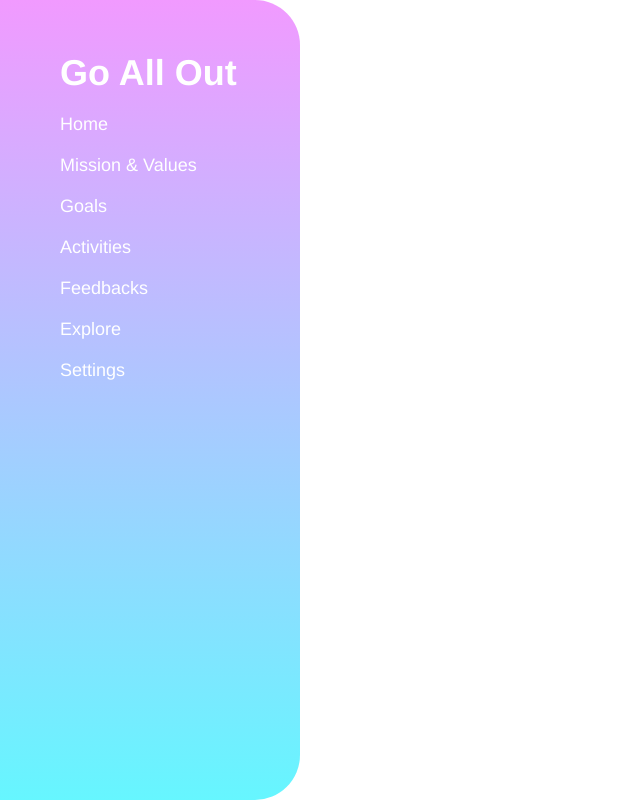
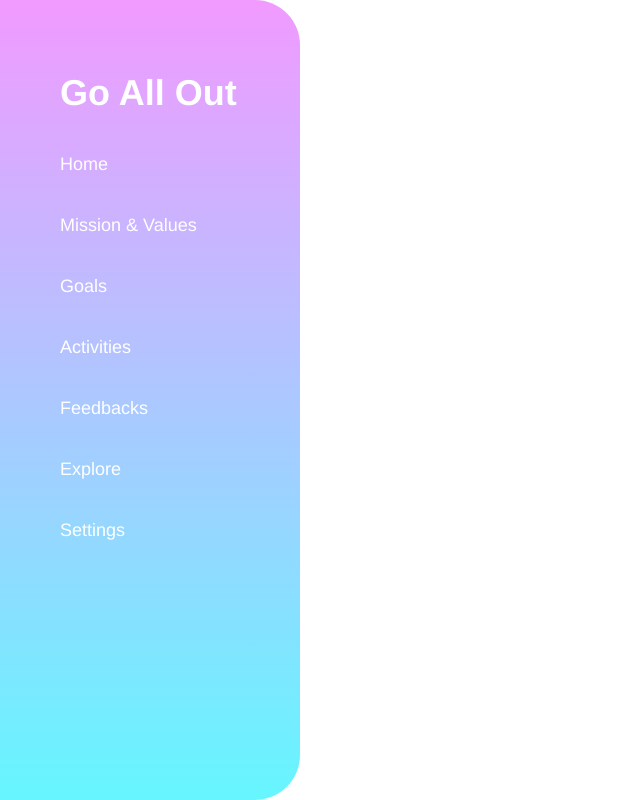
Before and after one commit to Kazuchanfl/hr_app_concept_frontend, a Vue app: page / in a window 1280 px wide. Shown: the whole page, without its empty margins (0-640 px from the left). Built offline with nearby package versions, Linux system fonts and the light colour scheme.

Commit message:
make menus more separated

```diff
--- a/src/components/GlobalMenu.vue
+++ b/src/components/GlobalMenu.vue
@@ -40,6 +40,11 @@ ul {
   list-style: none;
 }
 
+li {
+  margin-top: 40px;
+  margin-bottom: 40px;
+}
+
 a {
   font-size: 18px;
   display: flex;
```
